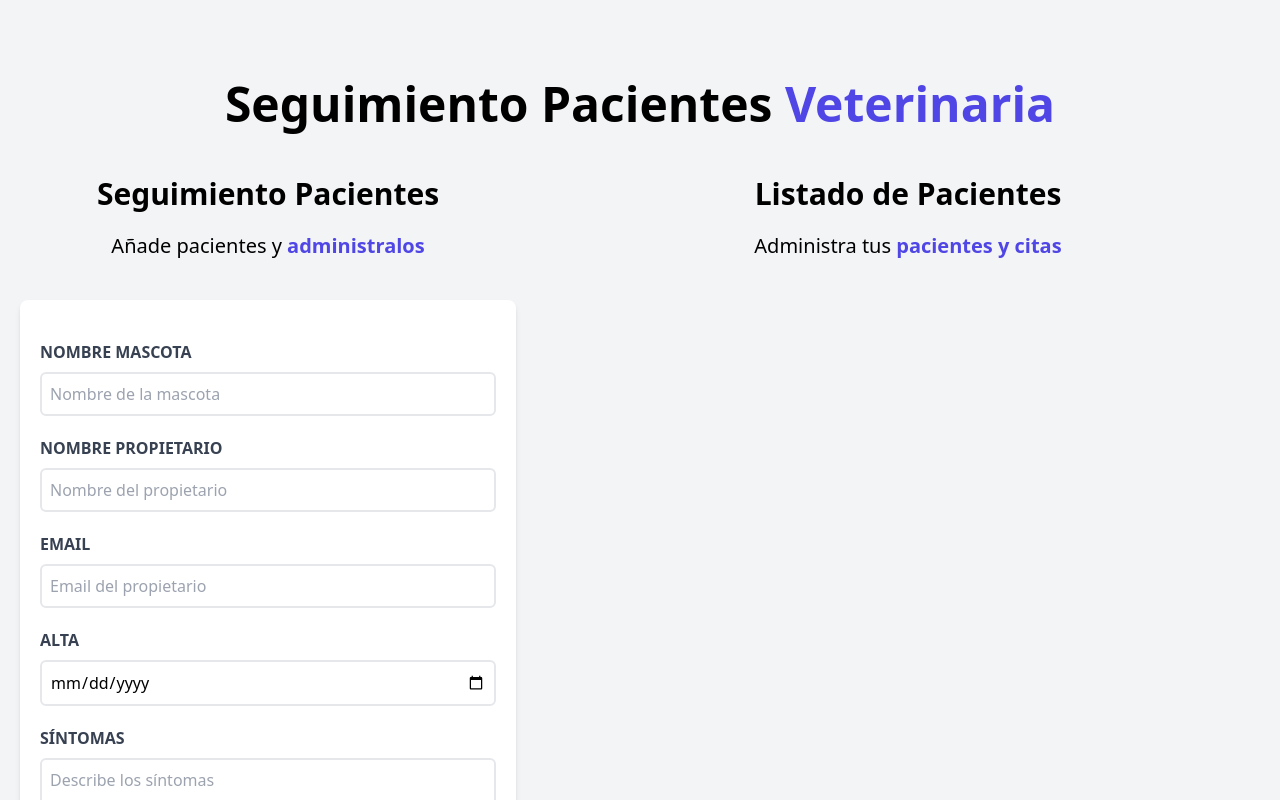
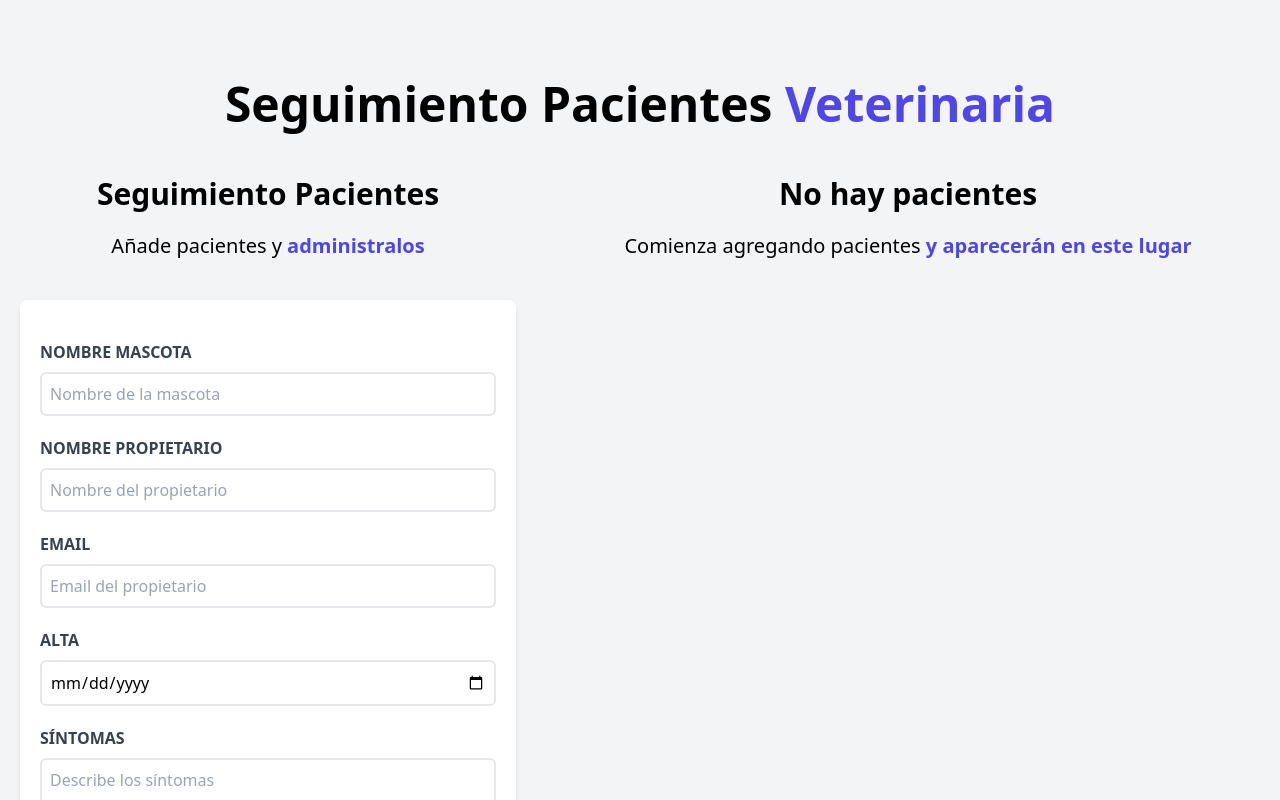
Before and after one commit to cesantaniello/admin-pacientes, a React (Vite) app: page / in a window 1280 px wide. Shown: the top 800 px of the page. Built offline with nearby package versions, Linux system fonts and the light colour scheme.

Commit message:
Show message in Listado de pacientes

```diff
--- a/src/components/ListadoPacientes.jsx
+++ b/src/components/ListadoPacientes.jsx
@@ -2,9 +2,14 @@
 
 const ListadoPacientes = ({pacientes}) => {
 
-    return (
-      <div className="md:w-1/2 lg:w-3/5 md:h-screen overflow-y-scroll">
-          <h2 className="font-black text-3xl text-center">Listado de Pacientes</h2>
+  console.log(pacientes)
+
+
+  return (
+    <div className="md:w-1/2 lg:w-3/5 md:h-screen overflow-y-scroll">
+        {pacientes && pacientes.length ? (
+          <>
+        <h2 className="font-black text-3xl text-center">Listado de Pacientes</h2>
           <p className="text-xl mt-5 mb-10 text-center">
             Administra tus {''}
             <span className="text-indigo-600 font-bold">pacientes y citas</span>
@@ -18,6 +23,17 @@
               />
             ))
           }
+          </>
+        ) : (
+          <>
+            <h2 className="font-black text-3xl text-center">No hay pacientes</h2>
+            <p className="text-xl mt-5 mb-10 text-center">
+              Comienza agregando pacientes {''}
+              <span className="text-indigo-600 font-bold">y aparecerán en este lugar</span>
+            </p>
+          </>
+        )}
+
 
       </div>
     )
```
